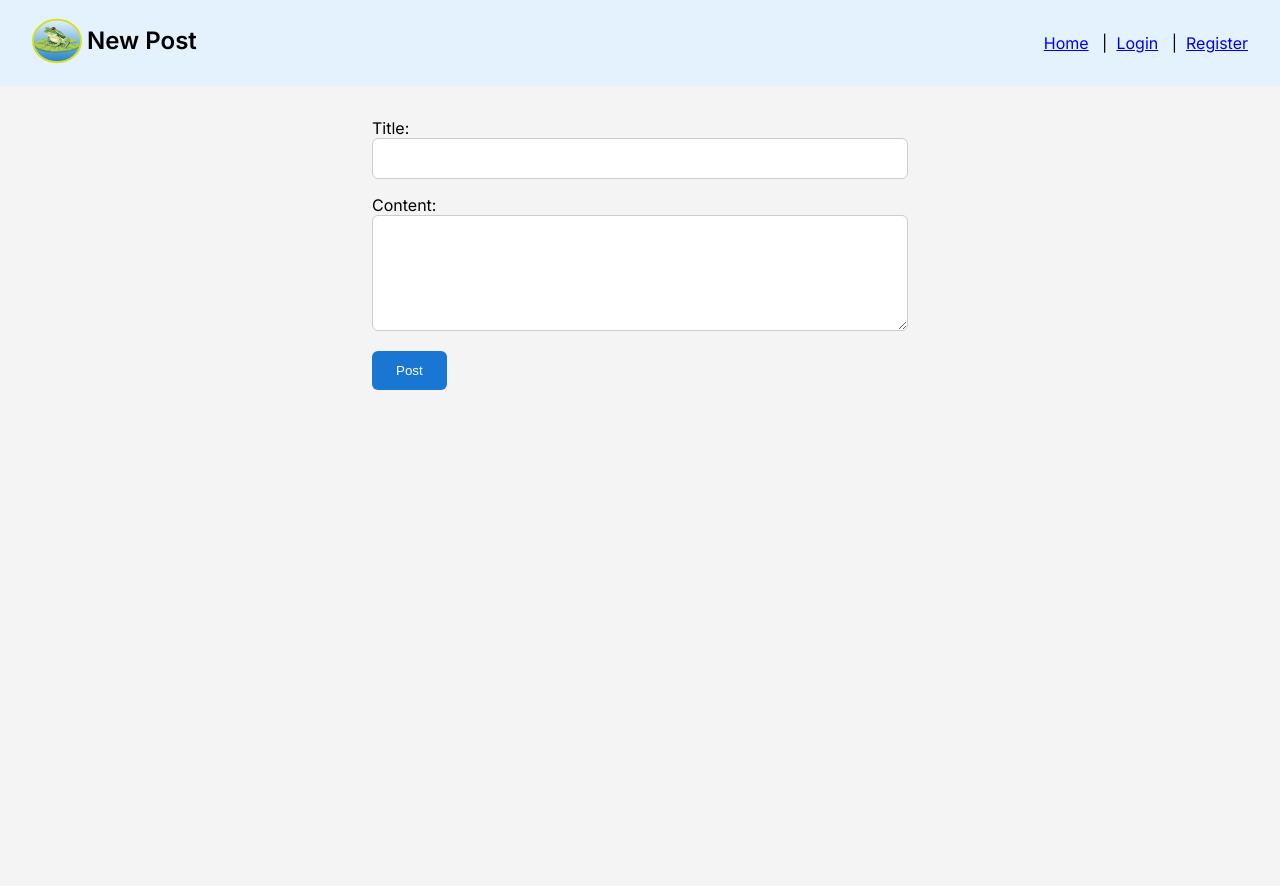
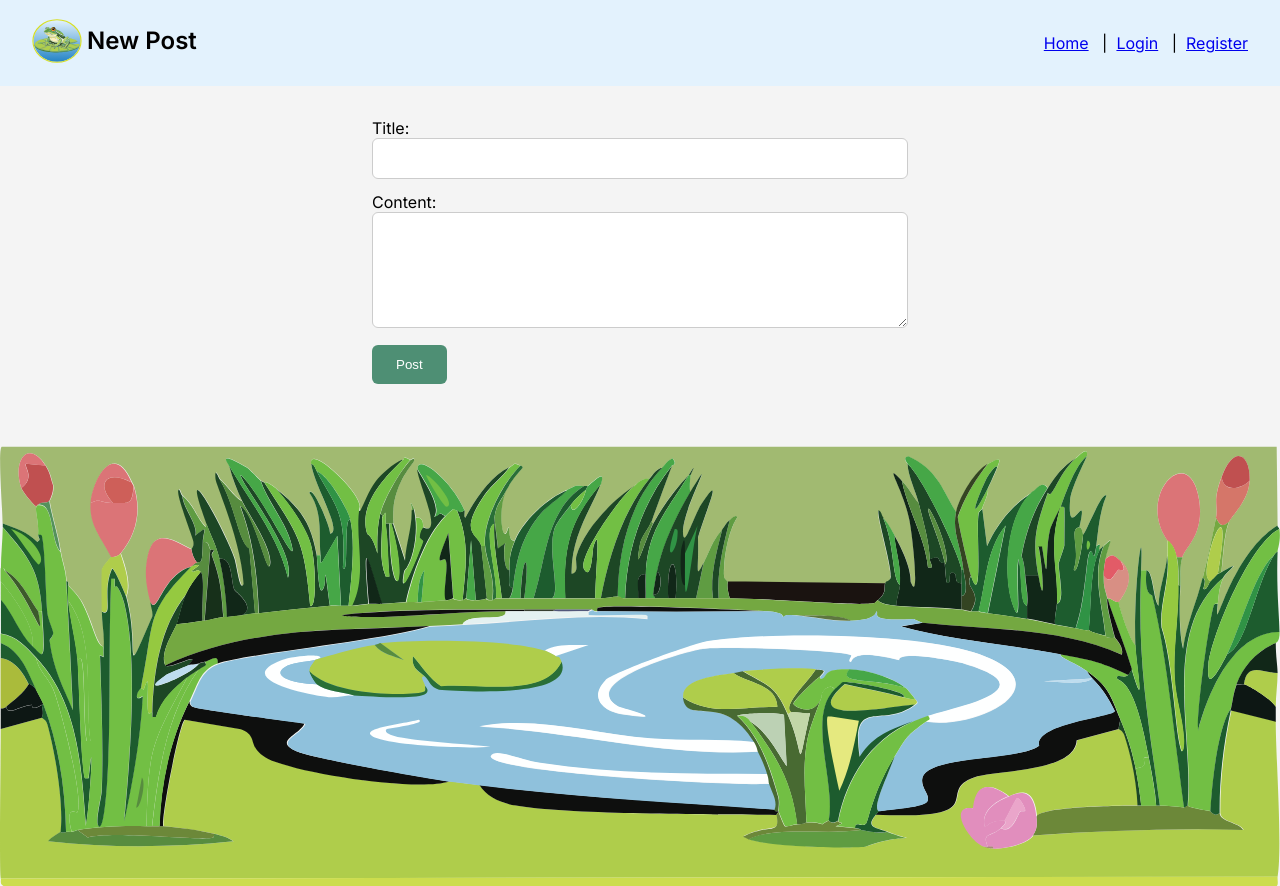
Before and after one commit to Momo8289/BogBlogPlus, a React (Vite) app in the folder BogBlogPlus/: page /new in a window 1280 px wide. Before the commit the page ends 800 px from the top, so only its background shows below. Built offline with nearby package versions, Linux system fonts and the light colour scheme.

Commit message:
editied logo and ne wpost

```diff
--- a/BogBlogPlus/src/App.css
+++ b/BogBlogPlus/src/App.css
@@ -49,6 +49,19 @@ body {
   display:flex;
   flex-direction: row;
   justify-content: baseline;
+}
+.navbar button{
+
+  background-color: #4e8f74;
+  color: white;
+  border: none;
+  border-radius: 4px;
+  cursor: pointer;
+  text-align: center;
+}
+
+.navbar button:hover {
+  background-color: #58a585;
 }
 
 .navbar {
@@ -209,11 +222,20 @@ body {
 
 }
 
+.newPostPage{
+  justify-self: center;
+  height: 100vh;
+  width:100%;
+  background-image: url("./assets/SVG/banner.svg");
+  background-repeat: no-repeat;
+  background-position: bottom;
+}
+
 .post-form input,
 .post-form textarea {
   width: 100%;
   padding: 0.75rem;
-  margin-bottom: 1rem;
+  margin-bottom: .8rem;
   border: 1px solid #ccc;
   border-radius: 6px;
 }
@@ -221,12 +243,12 @@ body {
 .post-form button {
   padding: 0.75rem 1.5rem;
   border: none;
-  background-color: #1976d2;
+  background-color: #4e8f74;
   color: white;
   border-radius: 6px;
   cursor: pointer;
 }
 
 .post-form button:hover {
-  background-color: #1565c0;
+  background-color: #58a585;
 }
--- a/BogBlogPlus/src/pages/NewPost.jsx
+++ b/BogBlogPlus/src/pages/NewPost.jsx
@@ -35,6 +35,7 @@ export default function NewPost() {
   };
 
   return (
+    <div className="newPostPage">
     <div className="new-post-container">
       {error && <p style={{ color: "red" }}>{error}</p>}
 
@@ -62,5 +63,6 @@ export default function NewPost() {
         <button type="submit">Post</button>
       </form>
     </div>
+    </div>
   );
 }
```
Also changed, not shown: BogBlogPlus/src/assets/SVG/Logo.svg, BogBlogPlus/src/assets/SVG/banner.svg.
